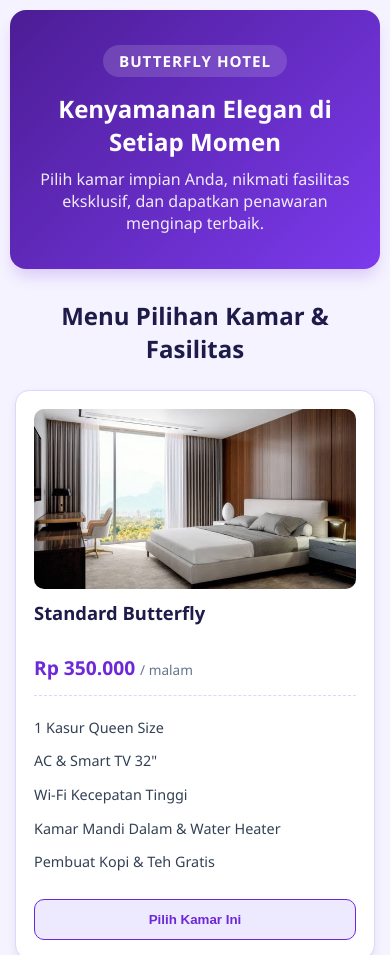
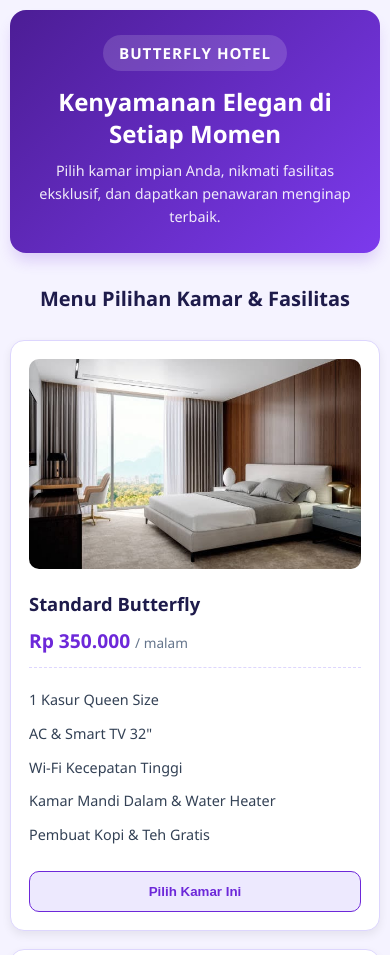
Before and after one commit to andesalexandrea09-droid/BUTTERFLY-HOTEL, a plain HTML site: page index.html in a window 390 px wide. Shown: the top 955 px of the page. Drawn offline with Linux system fonts and the light colour scheme.

Commit message:
Update style.css

```diff
--- a/style.css
+++ b/style.css
@@ -1,7 +1,16 @@
 /* ==========================================
-   BUTTERFLY HOTEL - MAIN STYLESHEET
+   BUTTERFLY HOTEL
+   MAIN STYLESHEET
 ========================================== */
 
+/* RESET */
+* {
+    margin: 0;
+    padding: 0;
+    box-sizing: border-box;
+}
+
+/* WARNA UTAMA */
 :root {
     --primary: #6d28d9;
     --primary-hover: #5b21b6;
@@ -14,23 +23,21 @@
     --border-color: #ddd6fe;
 }
 
-* {
-    box-sizing: border-box;
-}
-
+/* BODY */
 body {
     font-family: 'Segoe UI', Tahoma, Geneva, Verdana, sans-serif;
     background-color: var(--bg-color);
     color: var(--text-color);
-    margin: 0;
     padding: 20px;
+    line-height: 1.6;
 }
 
 .container {
+    width: 100%;
     max-width: 1120px;
-    width: 100%;
     margin: 0 auto;
 }
+
 
 /* ==========================================
    HEADER
@@ -60,13 +67,14 @@ header {
 header h1 {
     margin: 5px 0 10px;
     font-size: 2rem;
+    line-height: 1.3;
 }
 
 header p {
-    margin: 0;
     opacity: 0.9;
     font-size: 1rem;
 }
+
 
 /* ==========================================
    KATALOG KAMAR
@@ -79,90 +87,73 @@ header p {
 .section-title {
     text-align: center;
     font-size: 1.5rem;
-    margin-bottom: 20px;
+    margin-bottom: 25px;
     color: var(--text-color);
 }
 
-/* Container kartu kamar.
-   Mendukung kedua nama class HTML. */
+/* GRID KARTU KAMAR */
 
-.room-cards,
-.room-container {
-    display: grid !important;
-    grid-template-columns: repeat(3, minmax(0, 1fr)) !important;
+.room-cards {
+    display: grid;
+    grid-template-columns: repeat(3, minmax(0, 1fr));
     gap: 20px;
     width: 100%;
-    max-width: 1120px;
-    margin: 0 auto 30px;
-    padding: 10px;
     align-items: stretch;
 }
 
-/* Semua kartu memiliki ukuran seragam */
+/* KARTU KAMAR */
 
-.room-cards > .room-card,
-.room-container > .room-card {
-    grid-column: auto !important;
-    width: 100% !important;
-    min-width: 0 !important;
-    max-width: none !important;
-    min-height: 560px;
-    height: 100%;
-    padding: 18px;
+.room-card {
+    width: 100%;
+    min-width: 0;
     background: var(--card-bg);
     border: 1px solid var(--border-color);
     border-radius: 14px;
+    padding: 18px;
     box-shadow: 0 4px 10px rgba(0,0,0,0.07);
+
     display: flex;
     flex-direction: column;
-    justify-content: flex-start;
-    overflow: hidden;
+
+    height: 100%;
+    min-height: 560px;
+
     transition: transform 0.2s, box-shadow 0.2s;
 }
-
-/* Efek hover */
 
 .room-card:hover {
     transform: translateY(-4px);
     box-shadow: 0 12px 20px -5px rgb(109 40 217 / 15%);
 }
 
-/* Kartu unggulan tetap sama besar */
+/* GAMBAR KAMAR */
 
-.room-card.featured {
-    grid-column: auto !important;
-    width: 100% !important;
-    max-width: none !important;
-    border: 2px solid var(--primary);
-    position: relative;
+.room-image {
+    display: block;
+    width: 100%;
+    height: 190px;
+    min-height: 190px;
+    object-fit: cover;
+    object-position: center;
+    border-radius: 10px;
+    margin-bottom: 12px;
 }
 
-/* Gambar kamar seragam */
+/* HEADER KARTU */
 
-.room-cards .room-image,
-.room-container .room-image,
-.room-cards .room-card img,
-.room-container .room-card img {
-    display: block;
-    width: 100% !important;
-    height: 180px !important;
-    min-height: 180px;
-    max-height: 180px;
-    object-fit: cover;
-    border-radius: 10px;
+.room-header {
+    width: 100%;
 }
-
-/* Judul kamar */
 
 .room-header h3,
 .room-card h3 {
     font-size: 1.15rem;
-    line-height: 1.5;
+    line-height: 1.4;
     margin: 10px 0;
-    min-height: 45px;
+    min-height: 50px;
 }
 
-/* Label kamar */
+/* LABEL KAMAR */
 
 .room-tag {
     display: inline-block;
@@ -185,7 +176,7 @@ header p {
     color: #86198f;
 }
 
-/* Harga kamar */
+/* HARGA KAMAR */
 
 .room-price {
     font-size: 1.2rem;
@@ -203,7 +194,7 @@ header p {
     color: #64748b;
 }
 
-/* Daftar fasilitas */
+/* FASILITAS */
 
 .facilities-list {
     list-style: none;
@@ -219,9 +210,8 @@ header p {
     line-height: 1.5;
 }
 
-/* Tombol pilih kamar */
+/* TOMBOL KARTU */
 
-.room-card button,
 .btn-select {
     width: 100%;
     margin-top: auto;
@@ -235,20 +225,21 @@ header p {
     transition: all 0.2s;
 }
 
-.btn-select:hover,
-.room-card button:hover {
+.btn-select:hover {
     background-color: var(--primary);
     color: white;
 }
 
+
 /* ==========================================
-   FORM DAN STATUS KAMAR
+   FORM PEMESANAN DAN STATUS KAMAR
 ========================================== */
 
 .grid {
     display: grid;
     grid-template-columns: 1.2fr 0.8fr;
     gap: 20px;
+    align-items: start;
 }
 
 .card {
@@ -265,7 +256,10 @@ header p {
     font-size: 1.2rem;
     border-bottom: 2px solid var(--border-color);
     padding-bottom: 10px;
+    margin-bottom: 15px;
 }
+
+/* FORM */
 
 .form-group {
     margin-bottom: 15px;
@@ -299,16 +293,19 @@ select:focus {
     border-color: var(--primary);
 }
 
-/* Pilihan paket */
+
+/* ==========================================
+   PILIHAN PAKET
+========================================== */
 
 .radio-group {
     display: flex;
     gap: 10px;
-    margin-top: 5px;
 }
 
 .radio-card {
     flex: 1;
+    min-width: 0;
     border: 1px solid var(--border-color);
     padding: 10px;
     border-radius: 8px;
@@ -327,7 +324,14 @@ select:focus {
     background-color: #f5f3ff;
 }
 
-/* Ringkasan harga */
+.radio-card small {
+    font-size: 0.75rem;
+}
+
+
+/* ==========================================
+   RINGKASAN HARGA
+========================================== */
 
 .price-summary {
     background-color: #f5f3ff;
@@ -340,6 +344,7 @@ select:focus {
 .price-row {
     display: flex;
     justify-content: space-between;
+    gap: 10px;
     margin-bottom: 6px;
     font-size: 0.9rem;
 }
@@ -352,6 +357,7 @@ select:focus {
 .price-total {
     display: flex;
     justify-content: space-between;
+    gap: 10px;
     font-weight: 800;
     font-size: 1.15rem;
     color: var(--primary);
@@ -364,14 +370,17 @@ select:focus {
     background-color: #fef3c7;
     color: #92400e;
     font-size: 0.8rem;
-    padding: 4px 10px;
+    padding: 6px 10px;
     border-radius: 4px;
     font-weight: 600;
     display: inline-block;
     margin-top: 8px;
 }
 
-/* Tombol utama */
+
+/* ==========================================
+   TOMBOL UTAMA
+========================================== */
 
 .btn-primary {
     background-color: var(--primary);
@@ -405,9 +414,15 @@ select:focus {
     background-color: #b91c1c;
 }
 
+
 /* ==========================================
-   TABEL STATUS KAMAR
+   TABEL
 ========================================== */
+
+.table-wrap {
+    width: 100%;
+    overflow-x: auto;
+}
 
 table {
     width: 100%;
@@ -432,6 +447,8 @@ th {
     color: #64748b;
 }
 
+/* STATUS KAMAR */
+
 .badge {
     padding: 4px 8px;
     border-radius: 6px;
@@ -449,19 +466,22 @@ th {
     color: #991b1b;
 }
 
+
 /* ==========================================
    DAFTAR TAMU
 ========================================== */
 
 .guest-list-container {
     width: 100%;
+    overflow: hidden;
+}
+
+.guest-list-container .table-wrap {
     overflow-x: auto;
 }
 
 .guest-list-container table {
-    width: 100%;
     min-width: 650px;
-    border-collapse: collapse;
 }
 
 .guest-list-container th,
@@ -471,24 +491,26 @@ th {
     text-align: center;
 }
 
+
 /* ==========================================
-   RESPONSIVE TABLET
+   TABLET
 ========================================== */
 
 @media (max-width: 850px) {
 
-    .room-cards,
-    .room-container {
-        grid-template-columns: repeat(2, minmax(0, 1fr)) !important;
+    .room-cards {
+        grid-template-columns: repeat(2, minmax(0, 1fr));
     }
 
     .grid {
         grid-template-columns: 1fr;
     }
+
 }
 
+
 /* ==========================================
-   RESPONSIVE HP
+   HP
 ========================================== */
 
 @media (max-width: 600px) {
@@ -497,15 +519,36 @@ th {
         padding: 10px;
     }
 
-    .room-cards,
-    .room-container {
-        grid-template-columns: 1fr !important;
-        padding: 5px;
+    header {
+        padding: 25px 15px;
     }
 
-    .room-cards > .room-card,
-    .room-container > .room-card {
-        min-height: 520px;
+    header h1 {
+        font-size: 1.5rem;
+    }
+
+    header p {
+        font-size: 0.9rem;
+    }
+
+    .room-cards {
+        grid-template-columns: 1fr;
+        gap: 18px;
+    }
+
+    .room-card {
+        min-height: 0;
+        height: auto;
+    }
+
+    .room-image {
+        height: 210px;
+        min-height: 210px;
+    }
+
+    .room-header h3,
+    .room-card h3 {
+        min-height: 0;
     }
 
     .grid {
@@ -516,11 +559,21 @@ th {
         grid-template-columns: 1fr;
     }
 
-    header h1 {
-        font-size: 1.5rem;
+    .radio-group {
+        flex-direction: column;
     }
 
     .card {
         padding: 15px;
     }
+
+    .price-row,
+    .price-total {
+        font-size: 0.85rem;
+    }
+
+    .section-title {
+        font-size: 1.25rem;
+    }
+
 }
```
